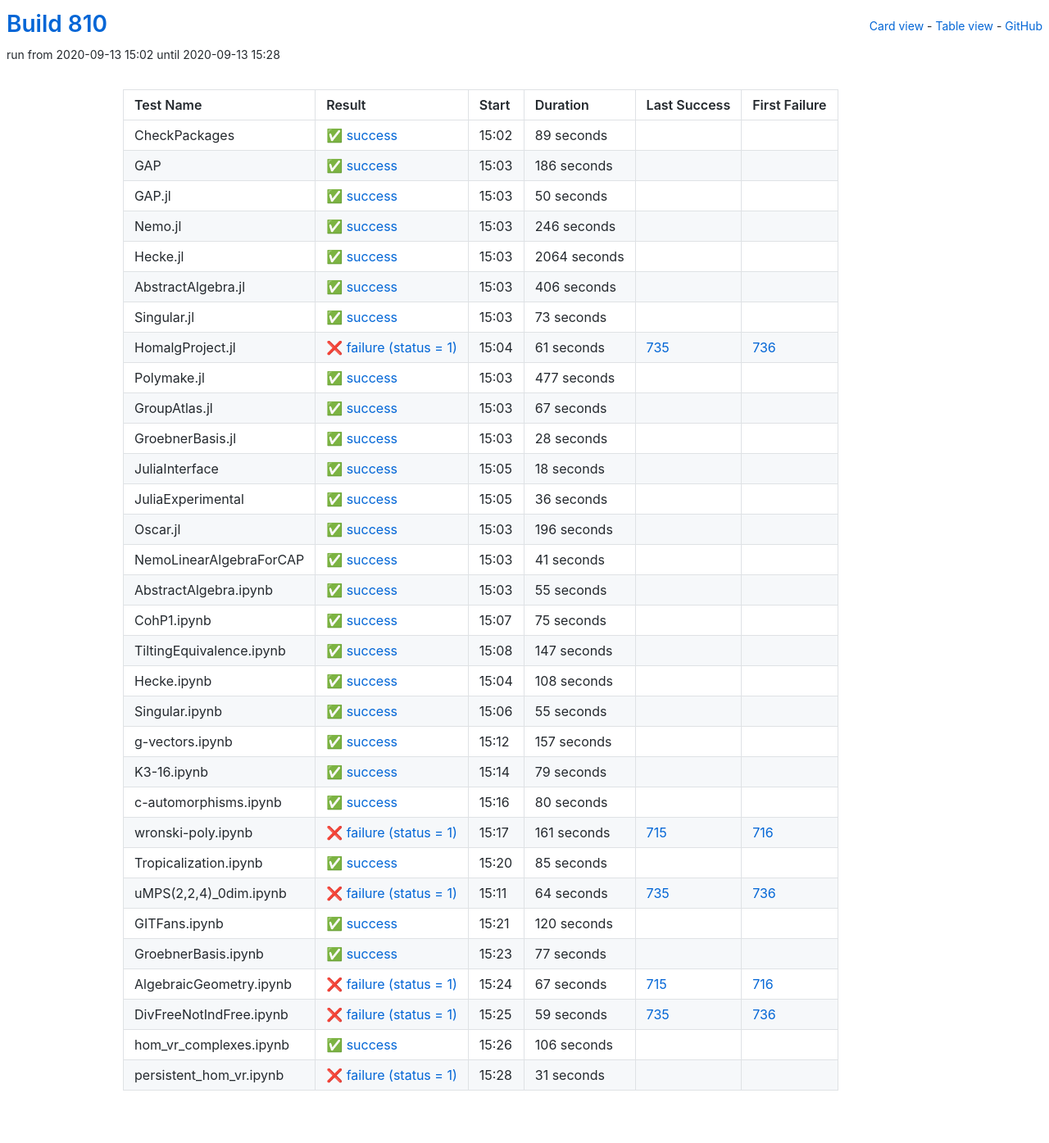
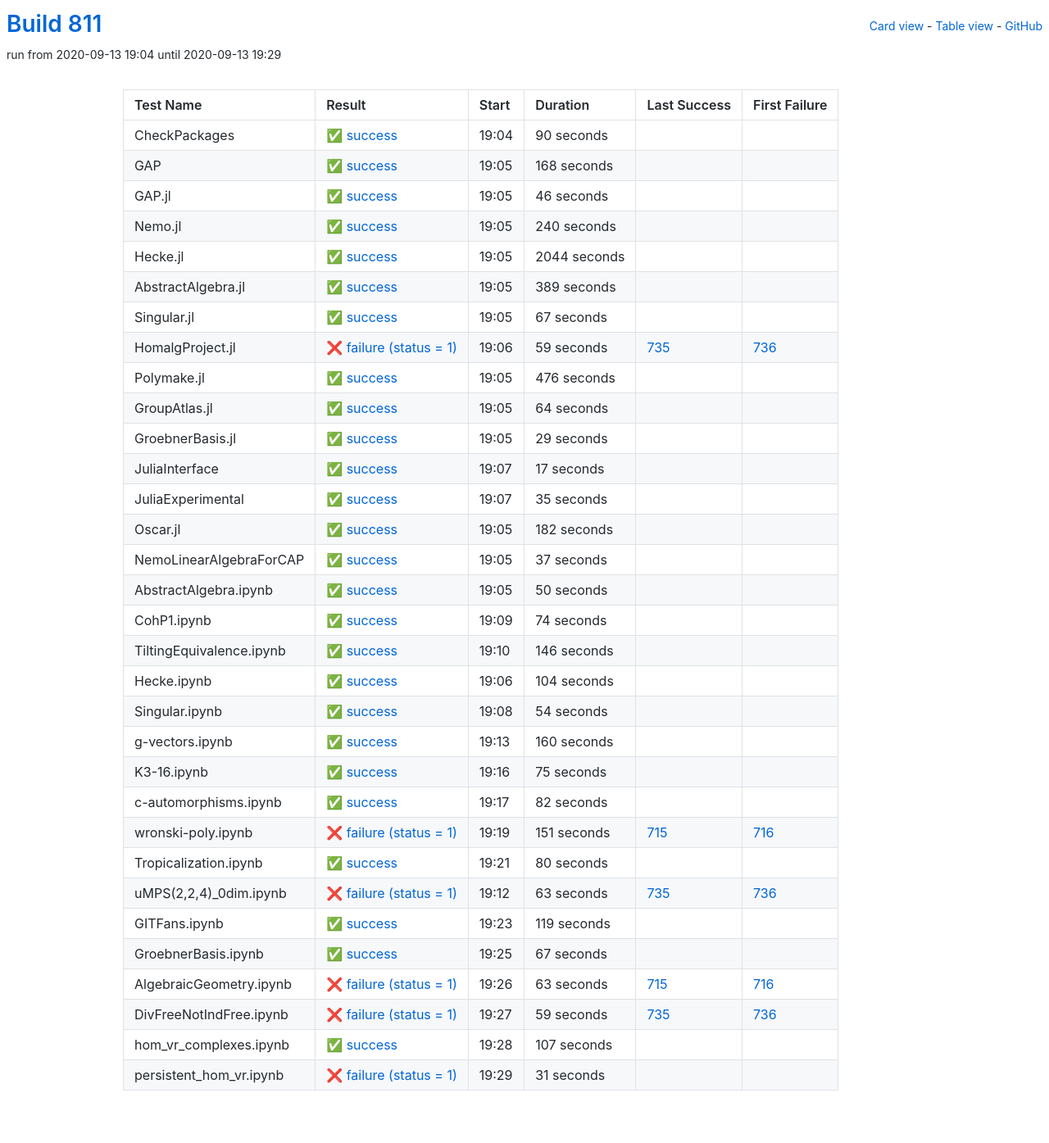
Before and after one commit to oscar-system/oscar-ci-status-stable, a Jekyll site: the page built from table.html, in a window 1280 px wide. Shown: the whole page at 82% size. Built offline with Jekyll 4.4.1, drawn with Linux system fonts in a browser that asks for light colours.

Commit message:
Build #811

```diff
--- a/_data/ci.yml
+++ b/_data/ci.yml
@@ -1,6 +1,6 @@
 ---
-build: 810
-build_url: https://oscarci.mathematik.uni-kl.de/job/oscar-stable/810/
+build: 811
+build_url: https://oscarci.mathematik.uni-kl.de/job/oscar-stable/811/
 job: oscar-stable
 organization: oscar-system
 repo: oscar-ci-status-stable
@@ -8,32 +8,188 @@ repourl: https://github.com/oscar-system/oscar-ci-status-stable
 tests:
 - name: CheckPackages
   id: checkpackages
-  log: https://oscarci.mathematik.uni-kl.de/job/oscar-stable/810/artifact/logs/build-810/CheckPackages.log
-  start: 2020-09-13 15:02
+  log: https://oscarci.mathematik.uni-kl.de/job/oscar-stable/811/artifact/logs/build-811/CheckPackages.log
+  start: 2020-09-13 19:04
   success: true
   exitcode: 0
   status: success
-  duration: 89
+  duration: 90
   last_success: false
   last_success_url:
   first_failure: false
   first_failure_url:
 - name: GAP
   id: gap
-  log: https://oscarci.mathematik.uni-kl.de/job/oscar-stable/810/artifact/logs/build-810/GAP.log
-  start: 2020-09-13 15:03
+  log: https://oscarci.mathematik.uni-kl.de/job/oscar-stable/811/artifact/logs/build-811/GAP.log
+  start: 2020-09-13 19:05
   success: true
   exitcode: 0
   status: success
-  duration: 186
+  duration: 168
   last_success: false
   last_success_url:
   first_failure: false
   first_failure_url:
 - name: GAP.jl
   id: gap-jl
-  log: https://oscarci.mathematik.uni-kl.de/job/oscar-stable/810/artifact/logs/build-810/GAP.jl.log
-  start: 2020-09-13 15:03
+  log: https://oscarci.mathematik.uni-kl.de/job/oscar-stable/811/artifact/logs/build-811/GAP.jl.log
+  start: 2020-09-13 19:05
+  success: true
+  exitcode: 0
+  status: success
+  duration: 46
+  last_success: false
+  last_success_url:
+  first_failure: false
+  first_failure_url:
+- name: Nemo.jl
+  id: nemo-jl
+  log: https://oscarci.mathematik.uni-kl.de/job/oscar-stable/811/artifact/logs/build-811/Nemo.jl.log
+  start: 2020-09-13 19:05
+  success: true
+  exitcode: 0
+  status: success
+  duration: 240
+  last_success: false
+  last_success_url:
+  first_failure: false
+  first_failure_url:
+- name: Hecke.jl
+  id: hecke-jl
+  log: https://oscarci.mathematik.uni-kl.de/job/oscar-stable/811/artifact/logs/build-811/Hecke.jl.log
+  start: 2020-09-13 19:05
+  success: true
+  exitcode: 0
+  status: success
+  duration: 2044
+  last_success: false
+  last_success_url:
+  first_failure: false
+  first_failure_url:
+- name: AbstractAlgebra.jl
+  id: abstractalgebra-jl
+  log: https://oscarci.mathematik.uni-kl.de/job/oscar-stable/811/artifact/logs/build-811/AbstractAlgebra.jl.log
+  start: 2020-09-13 19:05
+  success: true
+  exitcode: 0
+  status: success
+  duration: 389
+  last_success: false
+  last_success_url:
+  first_failure: false
+  first_failure_url:
+- name: Singular.jl
+  id: singular-jl
+  log: https://oscarci.mathematik.uni-kl.de/job/oscar-stable/811/artifact/logs/build-811/Singular.jl.log
+  start: 2020-09-13 19:05
+  success: true
+  exitcode: 0
+  status: success
+  duration: 67
+  last_success: false
+  last_success_url:
+  first_failure: false
+  first_failure_url:
+- name: HomalgProject.jl
+  id: homalgproject-jl
+  log: https://oscarci.mathematik.uni-kl.de/job/oscar-stable/811/artifact/logs/build-811/HomalgProject.jl.log
+  start: 2020-09-13 19:06
+  success: false
+  exitcode: 1
+  status: failure
+  duration: 59
+  last_success: 735
+  last_success_url: https://oscarci.mathematik.uni-kl.de/job/oscar-stable/735/
+  first_failure: 736
+  first_failure_url: https://oscarci.mathematik.uni-kl.de/job/oscar-stable/736/
+- name: Polymake.jl
+  id: polymake-jl
+  log: https://oscarci.mathematik.uni-kl.de/job/oscar-stable/811/artifact/logs/build-811/Polymake.jl.log
+  start: 2020-09-13 19:05
+  success: true
+  exitcode: 0
+  status: success
+  duration: 476
+  last_success: false
+  last_success_url:
+  first_failure: false
+  first_failure_url:
+- name: GroupAtlas.jl
+  id: groupatlas-jl
+  log: https://oscarci.mathematik.uni-kl.de/job/oscar-stable/811/artifact/logs/build-811/GroupAtlas.jl.log
+  start: 2020-09-13 19:05
+  success: true
+  exitcode: 0
+  status: success
+  duration: 64
+  last_success: false
+  last_success_url:
+  first_failure: false
+  first_failure_url:
+- name: GroebnerBasis.jl
+  id: groebnerbasis-jl
+  log: https://oscarci.mathematik.uni-kl.de/job/oscar-stable/811/artifact/logs/build-811/GroebnerBasis.jl.log
+  start: 2020-09-13 19:05
+  success: true
+  exitcode: 0
+  status: success
+  duration: 29
+  last_success: false
+  last_success_url:
+  first_failure: false
+  first_failure_url:
+- name: JuliaInterface
+  id: juliainterface
+  log: https://oscarci.mathematik.uni-kl.de/job/oscar-stable/811/artifact/logs/build-811/JuliaInterface.log
+  start: 2020-09-13 19:07
+  success: true
+  exitcode: 0
+  status: success
+  duration: 17
+  last_success: false
+  last_success_url:
+  first_failure: false
+  first_failure_url:
+- name: JuliaExperimental
+  id: juliaexperimental
+  log: https://oscarci.mathematik.uni-kl.de/job/oscar-stable/811/artifact/logs/build-811/JuliaExperimental.log
+  start: 2020-09-13 19:07
+  success: true
+  exitcode: 0
+  status: success
+  duration: 35
+  last_success: false
+  last_success_url:
+  first_failure: false
+  first_failure_url:
+- name: Oscar.jl
+  id: oscar-jl
+  log: https://oscarci.mathematik.uni-kl.de/job/oscar-stable/811/artifact/logs/build-811/Oscar.jl.log
+  start: 2020-09-13 19:05
+  success: true
+  exitcode: 0
+  status: success
+  duration: 182
+  last_success: false
+  last_success_url:
+  first_failure: false
+  first_failure_url:
+- name: NemoLinearAlgebraForCAP
+  id: nemolinearalgebraforcap
+  log: https://oscarci.mathematik.uni-kl.de/job/oscar-stable/811/artifact/logs/build-811/NemoLinearAlgebraForCAP.log
+  start: 2020-09-13 19:05
+  success: true
+  exitcode: 0
+  status: success
+  duration: 37
+  last_success: false
+  last_success_url:
+  first_failure: false
+  first_failure_url:
+- name: AbstractAlgebra.ipynb
+  id: abstractalgebra-ipynb
+  log: https://oscarci.mathematik.uni-kl.de/job/oscar-stable/811/artifact/logs/build-811/AbstractAlgebra.ipynb.log
+  start: 2020-09-13 19:05
   success: true
   exitcode: 0
   status: success
@@ -42,82 +198,142 @@ tests:
   last_success_url:
   first_failure: false
   first_failure_url:
-- name: Nemo.jl
-  id: nemo-jl
-  log: https://oscarci.mathematik.uni-kl.de/job/oscar-stable/810/artifact/logs/build-810/Nemo.jl.log
-  start: 2020-09-13 15:03
+- name: CohP1.ipynb
+  id: cohp1-ipynb
+  log: https://oscarci.mathematik.uni-kl.de/job/oscar-stable/811/artifact/logs/build-811/CohP1.ipynb.log
+  start: 2020-09-13 19:09
   success: true
   exitcode: 0
   status: success
-  duration: 246
+  duration: 74
   last_success: false
   last_success_url:
   first_failure: false
   first_failure_url:
-- name: Hecke.jl
-  id: hecke-jl
-  log: https://oscarci.mathematik.uni-kl.de/job/oscar-stable/810/artifact/logs/build-810/Hecke.jl.log
-  start: 2020-09-13 15:03
+- name: TiltingEquivalence.ipynb
+  id: tiltingequivalence-ipynb
+  log: https://oscarci.mathematik.uni-kl.de/job/oscar-stable/811/artifact/logs/build-811/TiltingEquivalence.ipynb.log
+  start: 2020-09-13 19:10
   success: true
   exitcode: 0
   status: success
-  duration: 2064
+  duration: 146
   last_success: false
   last_success_url:
   first_failure: false
   first_failure_url:
-- name: AbstractAlgebra.jl
-  id: abstractalgebra-jl
-  log: https://oscarci.mathematik.uni-kl.de/job/oscar-stable/810/artifact/logs/build-810/AbstractAlgebra.jl.log
-  start: 2020-09-13 15:03
+- name: Hecke.ipynb
+  id: hecke-ipynb
+  log: https://oscarci.mathematik.uni-kl.de/job/oscar-stable/811/artifact/logs/build-811/Hecke.ipynb.log
+  start: 2020-09-13 19:06
   success: true
   exitcode: 0
   status: success
-  duration: 406
+  duration: 104
   last_success: false
   last_success_url:
   first_failure: false
   first_failure_url:
-- name: Singular.jl
-  id: singular-jl
-  log: https://oscarci.mathematik.uni-kl.de/job/oscar-stable/810/artifact/logs/build-810/Singular.jl.log
-  start: 2020-09-13 15:03
+- name: Singular.ipynb
+  id: singular-ipynb
+  log: https://oscarci.mathematik.uni-kl.de/job/oscar-stable/811/artifact/logs/build-811/Singular.ipynb.log
+  start: 2020-09-13 19:08
   success: true
   exitcode: 0
   status: success
-  duration: 73
+  duration: 54
   last_success: false
   last_success_url:
   first_failure: false
   first_failure_url:
-- name: HomalgProject.jl
-  id: homalgproject-jl
-  log: https://oscarci.mathematik.uni-kl.de/job/oscar-stable/810/artifact/logs/build-810/HomalgProject.jl.log
-  start: 2020-09-13 15:04
+- name: g-vectors.ipynb
+  id: g-vectors-ipynb
+  log: https://oscarci.mathematik.uni-kl.de/job/oscar-stable/811/artifact/logs/build-811/g-vectors.ipynb.log
+  start: 2020-09-13 19:13
+  success: true
+  exitcode: 0
+  status: success
+  duration: 160
+  last_success: false
+  last_success_url:
+  first_failure: false
+  first_failure_url:
+- name: K3-16.ipynb
+  id: k3-16-ipynb
+  log: https://oscarci.mathematik.uni-kl.de/job/oscar-stable/811/artifact/logs/build-811/K3-16.ipynb.log
+  start: 2020-09-13 19:16
+  success: true
+  exitcode: 0
+  status: success
+  duration: 75
+  last_success: false
+  last_success_url:
+  first_failure: false
+  first_failure_url:
+- name: c-automorphisms.ipynb
+  id: c-automorphisms-ipynb
+  log: https://oscarci.mathematik.uni-kl.de/job/oscar-stable/811/artifact/logs/build-811/c-automorphisms.ipynb.log
+  start: 2020-09-13 19:17
+  success: true
+  exitcode: 0
+  status: success
+  duration: 82
+  last_success: false
+  last_success_url:
+  first_failure: false
+  first_failure_url:
+- name: wronski-poly.ipynb
+  id: wronski-poly-ipynb
+  log: https://oscarci.mathematik.uni-kl.de/job/oscar-stable/811/artifact/logs/build-811/wronski-poly.ipynb.log
+  start: 2020-09-13 19:19
   success: false
   exitcode: 1
   status: failure
-  duration: 61
+  duration: 151
+  last_success: 715
+  last_success_url: https://oscarci.mathematik.uni-kl.de/job/oscar-stable/715/
+  first_failure: 716
+  first_failure_url: https://oscarci.mathematik.uni-kl.de/job/oscar-stable/716/
+- name: Tropicalization.ipynb
+  id: tropicalization-ipynb
+  log: https://oscarci.mathematik.uni-kl.de/job/oscar-stable/811/artifact/logs/build-811/Tropicalization.ipynb.log
+  start: 2020-09-13 19:21
+  success: true
+  exitcode: 0
+  status: success
+  duration: 80
+  last_success: false
+  last_success_url:
+  first_failure: false
+  first_failure_url:
+- name: uMPS(2,2,4)_0dim.ipynb
+  id: umps-2-2-4-0dim-ipynb
+  log: https://oscarci.mathematik.uni-kl.de/job/oscar-stable/811/artifact/logs/build-811/uMPS-2-2-4-_0dim.ipynb.log
+  start: 2020-09-13 19:12
+  success: false
+  exitcode: 1
+  status: failure
+  duration: 63
   last_success: 735
   last_success_url: https://oscarci.mathematik.uni-kl.de/job/oscar-stable/735/
   first_failure: 736
   first_failure_url: https://oscarci.mathematik.uni-kl.de/job/oscar-stable/736/
-- name: Polymake.jl
-  id: polymake-jl
-  log: https://oscarci.mathematik.uni-kl.de/job/oscar-stable/810/artifact/logs/build-810/Polymake.jl.log
-  start: 2020-09-13 15:03
+- name: GITFans.ipynb
+  id: gitfans-ipynb
+  log: https://oscarci.mathematik.uni-kl.de/job/oscar-stable/811/artifact/logs/build-811/GITFans.ipynb.log
+  start: 2020-09-13 19:23
   success: true
   exitcode: 0
   status: success
-  duration: 477
+  duration: 119
   last_success: false
   last_success_url:
   first_failure: false
   first_failure_url:
-- name: GroupAtlas.jl
-  id: groupatlas-jl
-  log: https://oscarci.mathematik.uni-kl.de/job/oscar-stable/810/artifact/logs/build-810/GroupAtlas.jl.log
-  start: 2020-09-13 15:03
+- name: GroebnerBasis.ipynb
+  id: groebnerbasis-ipynb
+  log: https://oscarci.mathematik.uni-kl.de/job/oscar-stable/811/artifact/logs/build-811/GroebnerBasis.ipynb.log
+  start: 2020-09-13 19:25
   success: true
   exitcode: 0
   status: success
@@ -126,238 +342,22 @@ tests:
   last_success_url:
   first_failure: false
   first_failure_url:
-- name: GroebnerBasis.jl
-  id: groebnerbasis-jl
-  log: https://oscarci.mathematik.uni-kl.de/job/oscar-stable/810/artifact/logs/build-810/GroebnerBasis.jl.log
-  start: 2020-09-13 15:03
-  success: true
-  exitcode: 0
-  status: success
-  duration: 28
-  last_success: false
-  last_success_url:
-  first_failure: false
-  first_failure_url:
-- name: JuliaInterface
-  id: juliainterface
-  log: https://oscarci.mathematik.uni-kl.de/job/oscar-stable/810/artifact/logs/build-810/JuliaInterface.log
-  start: 2020-09-13 15:05
-  success: true
-  exitcode: 0
-  status: success
-  duration: 18
-  last_success: false
-  last_success_url:
-  first_failure: false
-  first_failure_url:
-- name: JuliaExperimental
-  id: juliaexperimental
-  log: https://oscarci.mathematik.uni-kl.de/job/oscar-stable/810/artifact/logs/build-810/JuliaExperimental.log
-  start: 2020-09-13 15:05
-  success: true
-  exitcode: 0
-  status: success
-  duration: 36
-  last_success: false
-  last_success_url:
-  first_failure: false
-  first_failure_url:
-- name: Oscar.jl
-  id: oscar-jl
-  log: https://oscarci.mathematik.uni-kl.de/job/oscar-stable/810/artifact/logs/build-810/Oscar.jl.log
-  start: 2020-09-13 15:03
-  success: true
-  exitcode: 0
-  status: success
-  duration: 196
-  last_success: false
-  last_success_url:
-  first_failure: false
-  first_failure_url:
-- name: NemoLinearAlgebraForCAP
-  id: nemolinearalgebraforcap
-  log: https://oscarci.mathematik.uni-kl.de/job/oscar-stable/810/artifact/logs/build-810/NemoLinearAlgebraForCAP.log
-  start: 2020-09-13 15:03
-  success: true
-  exitcode: 0
-  status: success
-  duration: 41
-  last_success: false
-  last_success_url:
-  first_failure: false
-  first_failure_url:
-- name: AbstractAlgebra.ipynb
-  id: abstractalgebra-ipynb
-  log: https://oscarci.mathematik.uni-kl.de/job/oscar-stable/810/artifact/logs/build-810/AbstractAlgebra.ipynb.log
-  start: 2020-09-13 15:03
-  success: true
-  exitcode: 0
-  status: success
-  duration: 55
-  last_success: false
-  last_success_url:
-  first_failure: false
-  first_failure_url:
-- name: CohP1.ipynb
-  id: cohp1-ipynb
-  log: https://oscarci.mathematik.uni-kl.de/job/oscar-stable/810/artifact/logs/build-810/CohP1.ipynb.log
-  start: 2020-09-13 15:07
-  success: true
-  exitcode: 0
-  status: success
-  duration: 75
-  last_success: false
-  last_success_url:
-  first_failure: false
-  first_failure_url:
-- name: TiltingEquivalence.ipynb
-  id: tiltingequivalence-ipynb
-  log: https://oscarci.mathematik.uni-kl.de/job/oscar-stable/810/artifact/logs/build-810/TiltingEquivalence.ipynb.log
-  start: 2020-09-13 15:08
-  success: true
-  exitcode: 0
-  status: success
-  duration: 147
-  last_success: false
-  last_success_url:
-  first_failure: false
-  first_failure_url:
-- name: Hecke.ipynb
-  id: hecke-ipynb
-  log: https://oscarci.mathematik.uni-kl.de/job/oscar-stable/810/artifact/logs/build-810/Hecke.ipynb.log
-  start: 2020-09-13 15:04
-  success: true
-  exitcode: 0
-  status: success
-  duration: 108
-  last_success: false
-  last_success_url:
-  first_failure: false
-  first_failure_url:
-- name: Singular.ipynb
-  id: singular-ipynb
-  log: https://oscarci.mathematik.uni-kl.de/job/oscar-stable/810/artifact/logs/build-810/Singular.ipynb.log
-  start: 2020-09-13 15:06
-  success: true
-  exitcode: 0
-  status: success
-  duration: 55
-  last_success: false
-  last_success_url:
-  first_failure: false
-  first_failure_url:
-- name: g-vectors.ipynb
-  id: g-vectors-ipynb
-  log: https://oscarci.mathematik.uni-kl.de/job/oscar-stable/810/artifact/logs/build-810/g-vectors.ipynb.log
-  start: 2020-09-13 15:12
-  success: true
-  exitcode: 0
-  status: success
-  duration: 157
-  last_success: false
-  last_success_url:
-  first_failure: false
-  first_failure_url:
-- name: K3-16.ipynb
-  id: k3-16-ipynb
-  log: https://oscarci.mathematik.uni-kl.de/job/oscar-stable/810/artifact/logs/build-810/K3-16.ipynb.log
-  start: 2020-09-13 15:14
-  success: true
-  exitcode: 0
-  status: success
-  duration: 79
-  last_success: false
-  last_success_url:
-  first_failure: false
-  first_failure_url:
-- name: c-automorphisms.ipynb
-  id: c-automorphisms-ipynb
-  log: https://oscarci.mathematik.uni-kl.de/job/oscar-stable/810/artifact/logs/build-810/c-automorphisms.ipynb.log
-  start: 2020-09-13 15:16
-  success: true
-  exitcode: 0
-  status: success
-  duration: 80
-  last_success: false
-  last_success_url:
-  first_failure: false
-  first_failure_url:
-- name: wronski-poly.ipynb
-  id: wronski-poly-ipynb
-  log: https://oscarci.mathematik.uni-kl.de/job/oscar-stable/810/artifact/logs/build-810/wronski-poly.ipynb.log
-  start: 2020-09-13 15:17
+- name: AlgebraicGeometry.ipynb
+  id: algebraicgeometry-ipynb
+  log: https://oscarci.mathematik.uni-kl.de/job/oscar-stable/811/artifact/logs/build-811/AlgebraicGeometry.ipynb.log
+  start: 2020-09-13 19:26
   success: false
   exitcode: 1
   status: failure
-  duration: 161
-  last_success: 715
-  last_success_url: https://oscarci.mathematik.uni-kl.de/job/oscar-stable/715/
-  first_failure: 716
-  first_failure_url: https://oscarci.mathematik.uni-kl.de/job/oscar-stable/716/
-- name: Tropicalization.ipynb
-  id: tropicalization-ipynb
-  log: https://oscarci.mathematik.uni-kl.de/job/oscar-stable/810/artifact/logs/build-810/Tropicalization.ipynb.log
-  start: 2020-09-13 15:20
-  success: true
-  exitcode: 0
-  status: success
-  duration: 85
-  last_success: false
-  last_success_url:
-  first_failure: false
-  first_failure_url:
-- name: uMPS(2,2,4)_0dim.ipynb
-  id: umps-2-2-4-0dim-ipynb
-  log: https://oscarci.mathematik.uni-kl.de/job/oscar-stable/810/artifact/logs/build-810/uMPS-2-2-4-_0dim.ipynb.log
-  start: 2020-09-13 15:11
-  success: false
-  exitcode: 1
-  status: failure
-  duration: 64
-  last_success: 735
-  last_success_url: https://oscarci.mathematik.uni-kl.de/job/oscar-stable/735/
-  first_failure: 736
-  first_failure_url: https://oscarci.mathematik.uni-kl.de/job/oscar-stable/736/
-- name: GITFans.ipynb
-  id: gitfans-ipynb
-  log: https://oscarci.mathematik.uni-kl.de/job/oscar-stable/810/artifact/logs/build-810/GITFans.ipynb.log
-  start: 2020-09-13 15:21
-  success: true
-  exitcode: 0
-  status: success
-  duration: 120
-  last_success: false
-  last_success_url:
-  first_failure: false
-  first_failure_url:
-- name: GroebnerBasis.ipynb
-  id: groebnerbasis-ipynb
-  log: https://oscarci.mathematik.uni-kl.de/job/oscar-stable/810/artifact/logs/build-810/GroebnerBasis.ipynb.log
-  start: 2020-09-13 15:23
-  success: true
-  exitcode: 0
-  status: success
-  duration: 77
-  last_success: false
-  last_success_url:
-  first_failure: false
-  first_failure_url:
-- name: AlgebraicGeometry.ipynb
-  id: algebraicgeometry-ipynb
-  log: https://oscarci.mathematik.uni-kl.de/job/oscar-stable/810/artifact/logs/build-810/AlgebraicGeometry.ipynb.log
-  start: 2020-09-13 15:24
-  success: false
-  exitcode: 1
-  status: failure
-  duration: 67
+  duration: 63
   last_success: 715
   last_success_url: https://oscarci.mathematik.uni-kl.de/job/oscar-stable/715/
   first_failure: 716
   first_failure_url: https://oscarci.mathematik.uni-kl.de/job/oscar-stable/716/
 - name: DivFreeNotIndFree.ipynb
   id: divfreenotindfree-ipynb
-  log: https://oscarci.mathematik.uni-kl.de/job/oscar-stable/810/artifact/logs/build-810/DivFreeNotIndFree.ipynb.log
-  start: 2020-09-13 15:25
+  log: https://oscarci.mathematik.uni-kl.de/job/oscar-stable/811/artifact/logs/build-811/DivFreeNotIndFree.ipynb.log
+  start: 2020-09-13 19:27
   success: false
   exitcode: 1
   status: failure
@@ -368,20 +368,20 @@ tests:
   first_failure_url: https://oscarci.mathematik.uni-kl.de/job/oscar-stable/736/
 - name: hom_vr_complexes.ipynb
   id: hom-vr-complexes-ipynb
-  log: https://oscarci.mathematik.uni-kl.de/job/oscar-stable/810/artifact/logs/build-810/hom_vr_complexes.ipynb.log
-  start: 2020-09-13 15:26
+  log: https://oscarci.mathematik.uni-kl.de/job/oscar-stable/811/artifact/logs/build-811/hom_vr_complexes.ipynb.log
+  start: 2020-09-13 19:28
   success: true
   exitcode: 0
   status: success
-  duration: 106
+  duration: 107
   last_success: false
   last_success_url:
   first_failure: false
   first_failure_url:
 - name: persistent_hom_vr.ipynb
   id: persistent-hom-vr-ipynb
-  log: https://oscarci.mathematik.uni-kl.de/job/oscar-stable/810/artifact/logs/build-810/persistent_hom_vr.ipynb.log
-  start: 2020-09-13 15:28
+  log: https://oscarci.mathematik.uni-kl.de/job/oscar-stable/811/artifact/logs/build-811/persistent_hom_vr.ipynb.log
+  start: 2020-09-13 19:29
   success: false
   exitcode: 1
   status: failure
```
Also changed, not shown: README.md.
